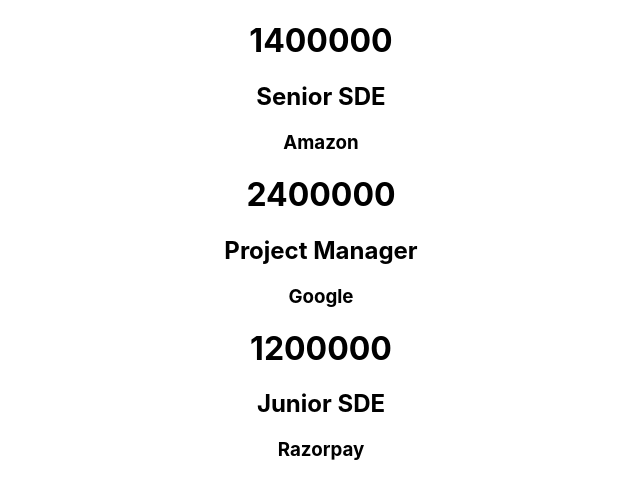
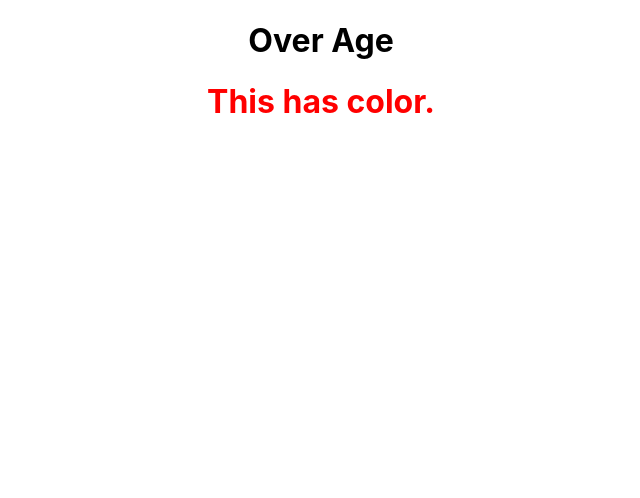
Before and after one commit to azharchoudhury/FSJS-Bootcamp-2.0, a React (Create React App) app in the folder Learn-React/textutils/: page / in a window 1280 px wide. Shown: the top 498 px of the page, without its empty margins (319-959 px from the left). Built offline with nearby package versions, Linux system fonts and the light colour scheme.

Commit message:
practice day-2 initial commit

```diff
--- a/Learn-React/textutils/src/App.js
+++ b/Learn-React/textutils/src/App.js
@@ -14,6 +14,18 @@
     // </div>
   // )
 
+
+  const age = 22;
+  const isGreen = false;
+
+  // if(age >= 18){
+  //   return <h1>Over Age</h1>
+  // }
+  // else{
+  //   return <h2>Under Age</h2>
+  // }
+
+
   return (
    <div className="App">
 
@@ -25,9 +37,19 @@
     <User name="Abhirup" age={25} email="abhirup@life.com" />
     <User name="Bhargav" age={25} email="bhargav@life.com" /> */}
 
-    <Job salary = {1400000} position = "Senior SDE" company="Amazon"/>
+
+    {/* <Job salary = {1400000} position = "Senior SDE" company="Amazon"/>
     <Job salary = {2400000} position = "Project Manager" company="Google"/>
-    <Job salary = {1200000} position = "Junior SDE" company="Razorpay"/>
+    <Job salary = {1200000} position = "Junior SDE" company="Razorpay"/> */}
+
+    {age >= 18 ? <h1>Over Age</h1> : <h2>Under Age</h2>}
+    {/* Ternary operator */}
+    <h1 style={{color: isGreen ? "green" : "red"}}>This has color.</h1>
+
+    <br/>
+    <br/>
+    <br/>
+
 
 
    </div>
```
